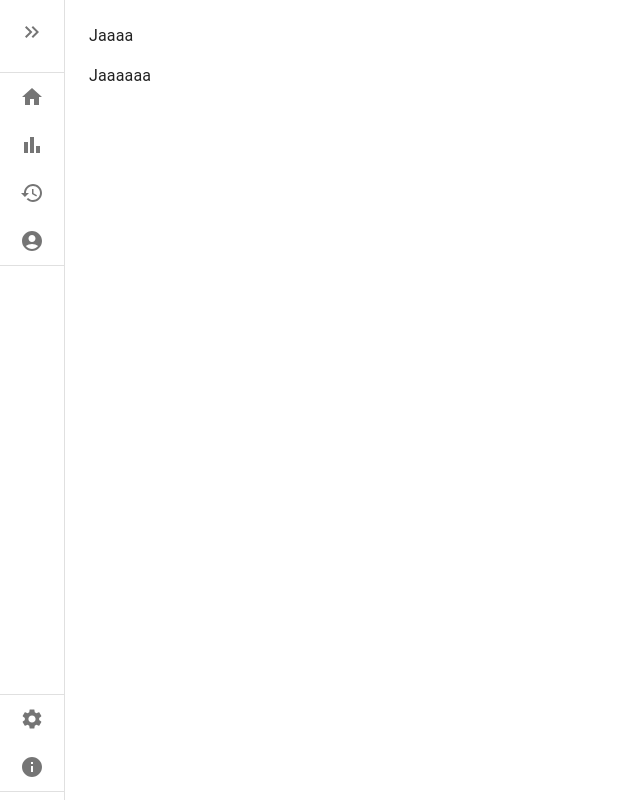
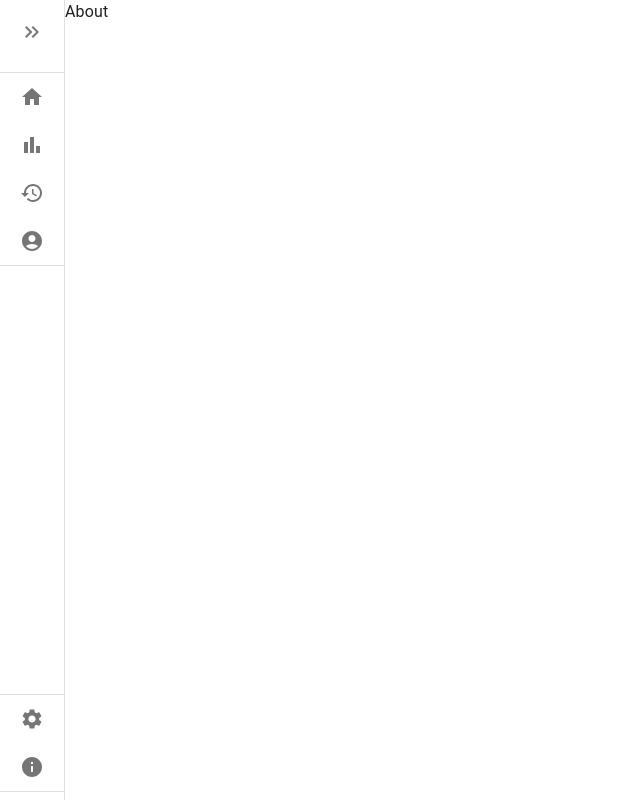
Before and after one commit to jonvabalis/BerryUi, a React (Vite) app: page /about in a window 1280 px wide. Shown: the whole page, without its empty margins (0-640 px from the left). Built offline with nearby package versions, Linux system fonts and the light colour scheme.

Commit message:
fix: added routing to new sidebar

```diff
--- a/src/App.tsx
+++ b/src/App.tsx
@@ -1,14 +1,25 @@
 import { Box, Typography } from "@mui/material";
 import Sidebar from "./components/SidebarNew/Sidebar.tsx";
+import { Route, Routes } from "react-router-dom";
+import Home from "./pages/home.tsx";
+import Statistics from "./pages/statistics.tsx";
+import HistoryData from "./pages/historyData.tsx";
+import User from "./pages/user.tsx";
+import Settings from "./pages/settings.tsx";
+import About from "./pages/about.tsx";
 
 function App() {
   return (
     <Box sx={{ display: "flex" }}>
       <Sidebar />
-      <Box component="main" sx={{ flexGrow: 1, p: 3 }}>
-        <Typography sx={{ marginBottom: 2 }}>Jaaaa</Typography>
-        <Typography sx={{ marginBottom: 2 }}>Jaaaaaa</Typography>
-      </Box>
+      <Routes>
+        <Route path="/" element={<Home />} />
+        <Route path="/statistics" element={<Statistics />} />
+        <Route path="/historyData" element={<HistoryData />} />
+        <Route path="/user" element={<User />} />
+        <Route path="/settings" element={<Settings />} />
+        <Route path="/about" element={<About />} />
+      </Routes>
     </Box>
   );
 }
--- a/src/components/SidebarNew/SidebarItems.tsx
+++ b/src/components/SidebarNew/SidebarItems.tsx
@@ -9,6 +9,7 @@ import {
   Theme,
 } from "@mui/material";
 import { SidebarItem } from "../Sidebar/SidebarData";
+import { NavLink } from "react-router-dom";
 
 export default function SidebarItems(
   SIDEBAR_DATA: SidebarItem[],
@@ -19,6 +20,7 @@ export default function SidebarItems(
     <List sx={sx}>
       <Divider />
       {SIDEBAR_DATA.map((item) => (
+        <NavLink key={item.id} to={item.link}>
           <ListItem key={item.id} disablePadding sx={{ display: "block" }}>
             <ListItemButton
               sx={{
@@ -37,9 +39,13 @@ export default function SidebarItems(
               >
                 {item.icon}
               </ListItemIcon>
-            <ListItemText primary={item.text} sx={{ opacity: open ? 1 : 0 }} />
+              <ListItemText
+                primary={item.text}
+                sx={{ opacity: open ? 1 : 0 }}
+              />
             </ListItemButton>
           </ListItem>
+        </NavLink>
       ))}
       <Divider />
     </List>
--- a/src/index.css
+++ b/src/index.css
@@ -5,7 +5,7 @@
 
   color-scheme: light dark;
   color: rgba(255, 255, 255, 0.87);
-  background-color: #242424;
+  background-color: #ffffff;
 
   font-synthesis: none;
   text-rendering: optimizeLegibility;
--- /dev/null
+++ b/src/pages/about.tsx
@@ -0,0 +1,3 @@
+export default function about() {
+  return <div>About</div>;
+}
```
Lines whose indentation alone changed are shown as unchanged.
